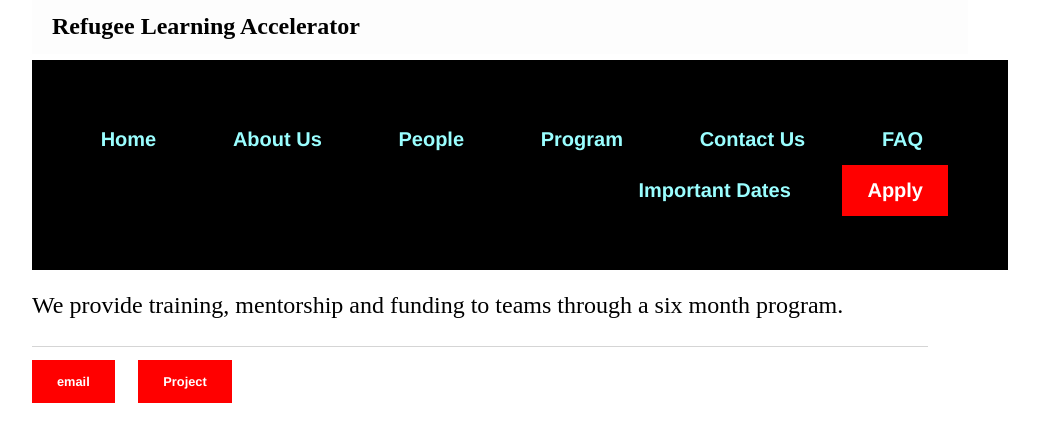
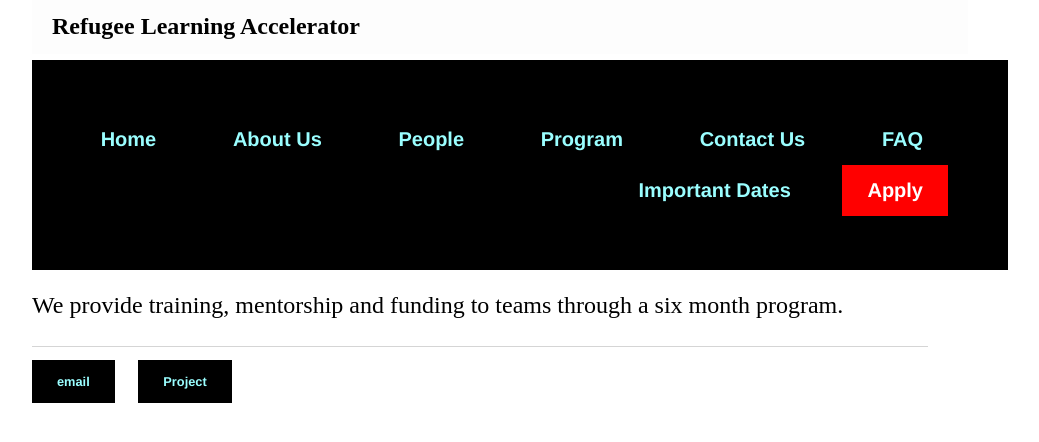
Before and after one commit to Refugee-Learning-Accelerator/Refugee-Learning-Accelerator.github.io, a Jekyll site: the page built from index.html, in a window 1280 px wide. Shown: the top 442 px of the page, without its empty margins (160-1199 px from the left). Built offline with Jekyll 4.4.1, drawn with Linux system fonts in a browser that asks for light colours.

Commit message:
Update landingpage.html

```diff
--- a/_layouts/landingpage.html
+++ b/_layouts/landingpage.html
@@ -32,8 +32,8 @@
 			</div><!-- /.container -->
 			<footer>
 	    			<ul>
-	        		<li><a href="mailto:refugees@media.mit.edu" class="class3">email</a></li>
-	        		<li><a href="https://www.media.mit.edu/projects/refugee-learning-accelerator/overview/" class="class3">Project</a></li>
+	        		<li><a href="mailto:refugees@media.mit.edu" class="class2">email</a></li>
+	        		<li><a href="https://www.media.mit.edu/projects/refugee-learning-accelerator/overview/" class="class2">Project</a></li>
 				</ul>
 			</footer>
 		</body>
```
